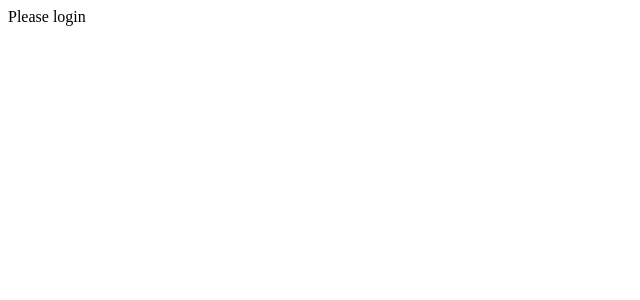
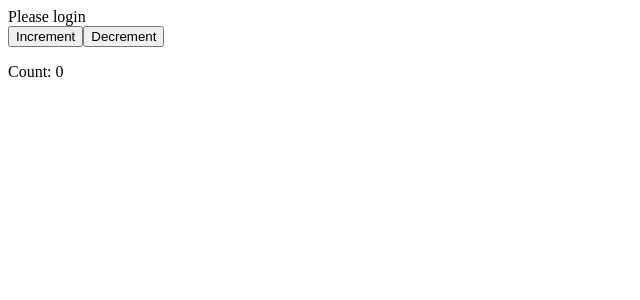
Before and after one commit to bigMeowCoding/vite-project, a React (Vite) app: page / in a window 1280 px wide. Shown: the top 300 px of the page, without its empty margins (0-640 px from the left). Built offline with nearby package versions, Linux system fonts and the light colour scheme.

Commit message:
feat: 添加 Counter 组件及其测试，更新 App 组件以包含新组件

```diff
--- a/package.json
+++ b/package.json
@@ -10,6 +10,7 @@
     "test": "vitest run",
     "test:numberUtils": "vitest run src/utils/numberUtils.test.js",
     "test:Greeting": "vitest run src/components/Greeting.test.tsx",
+    "test:Counter": "vitest run src/components/Counter.test.tsx",
     "preview": "vite preview",
     "prettier": "prettier --write .",
     "lint": "eslint \"./src/**/*.{js,jsx}\" --fix && prettier \"./src/**/*.{js,jsx}\" --check",
--- a/src/App.jsx
+++ b/src/App.jsx
@@ -1,9 +1,11 @@
 import Greeting from "./components/Greeting";
+import Counter from "./components/Counter";
 
 const App = () => {
   return (
     <div>
       <Greeting name="John" />
+      <Counter />
     </div>
   );
 };
--- /dev/null
+++ b/src/components/Counter.tsx
@@ -0,0 +1,16 @@
+import React, { useState } from "react";
+
+export default function Counter() {
+  const [count, setCount] = useState(0);
+  return (
+    <div>
+      <button data-testid="increment-button" onClick={() => setCount(count + 1)}>
+        Increment
+      </button>
+      <button data-testid="decrement-button" onClick={() => setCount(count - 1)}>
+        Decrement
+      </button>
+      <p>Count: {count}</p>
+    </div>
+  );
+}
```
Also changed, not shown: 1 other file (tests, documents, lock files or other folders).
